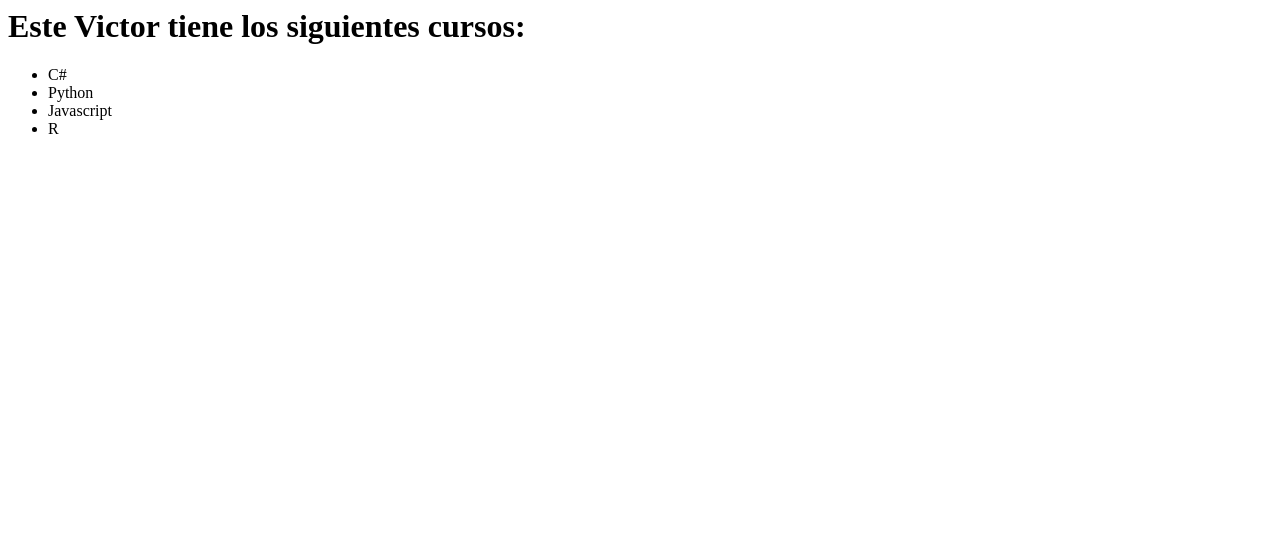
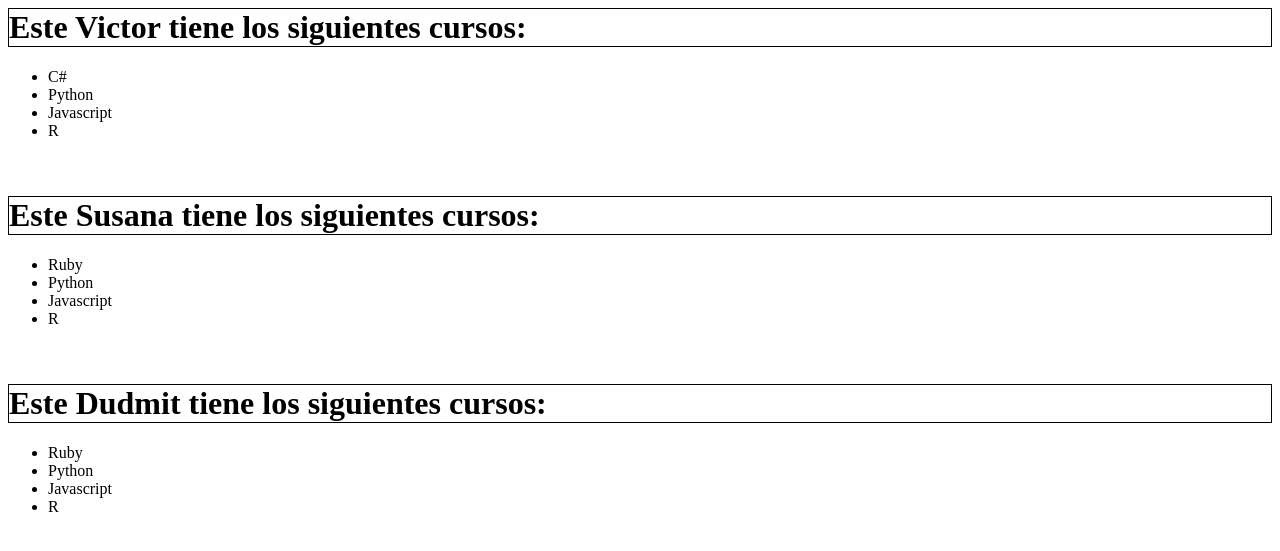
Before and after one commit to wolfogan/flasktest, a Flask app: page /ciclofor in a window 1280 px wide. Shown: the top 551 px of the page. Run offline with Flask 2, Linux system fonts and the light colour scheme.

Commit message:
Render with student list (classes)

```diff
--- a/main.py
+++ b/main.py
@@ -43,8 +43,8 @@ class Student:
 
 @app.route('/ciclofor')
 def ciclofor():
-  courses = ['C#','Python','Javascript','R']
-
+  c1 = ['C#','Python','Javascript','R']
+  c2 = ['Ruby','Python','Javascript','R']
   # data = {
   #   "name" : "Victor",
   #   "description" : "Esta loquito",
@@ -52,9 +52,11 @@ def ciclofor():
   #   "courses" : courses
   # }
 
-  s1 = Student("Victor","Esta loco", courses)
-
-  return render_template('ciclofor.html', s1 = s1)
+  s1 = Student("Victor","Esta loquito", c1)
+  s2 = Student("Susana","Esta loquita", c2)
+  s3 = Student("Dudmit","Este si esta locote",c2)
+  students = [s1,s2,s3]
+  return render_template('ciclofor.html', students = students)
 
 
 
--- a/templates/ciclofor.html
+++ b/templates/ciclofor.html
@@ -1,6 +1,10 @@
-<h1>Este {{ s1.name }} tiene los siguientes cursos:</h1>
-<ul>
-  {% for course in s1.courses %}
-    <li>{{ course }}</li>
-  {% endfor %}
-</ul>
+
+{% for student in students %}
+  <h1 style="border: 1px solid black;">Este {{ student.name }} tiene los siguientes cursos:</h1>
+  <ul>
+    {% for course in student.courses %}
+      <li>{{ course }}</li>
+    {% endfor %}
+  </ul>
+  <br/>
+{% endfor %}
```
